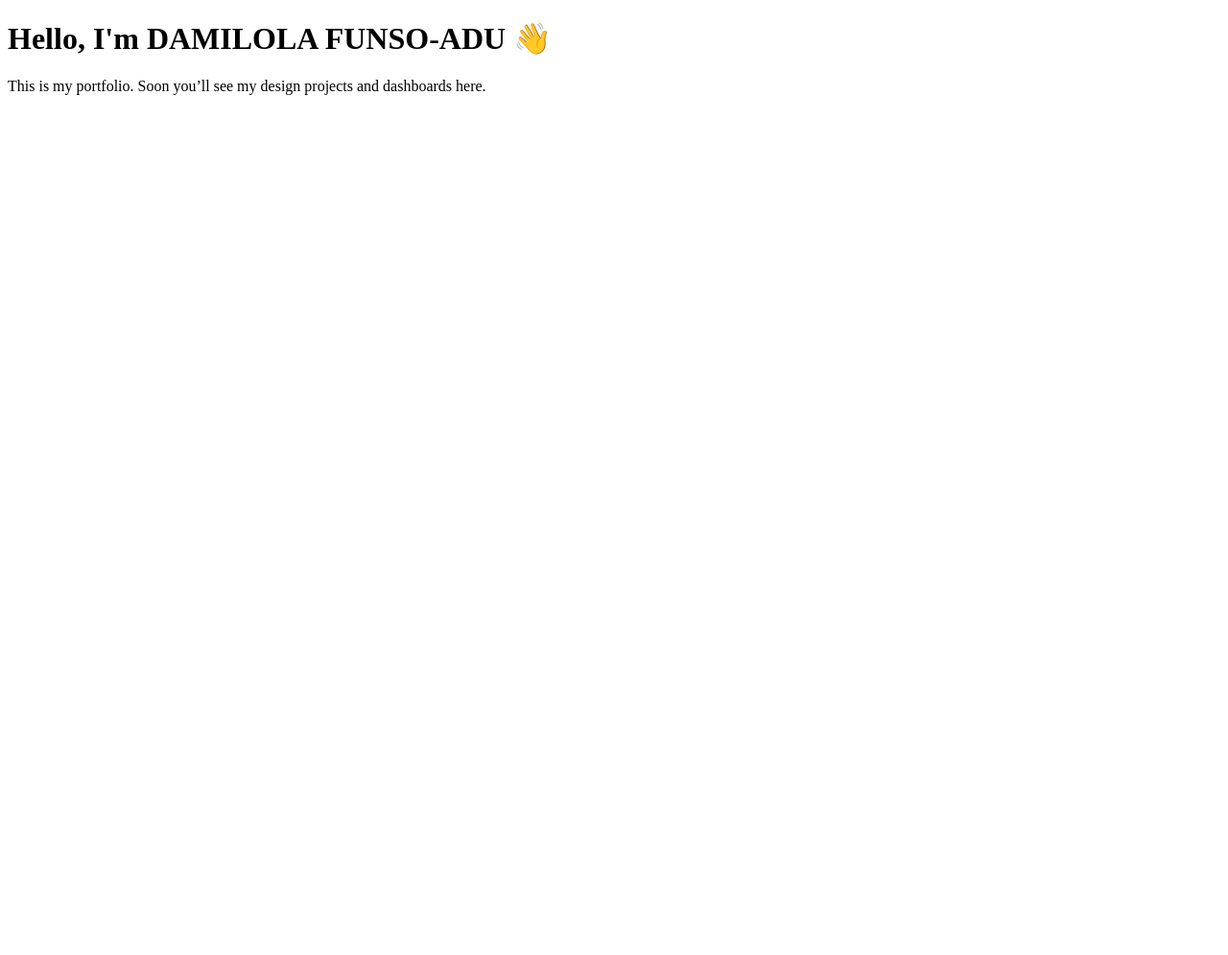
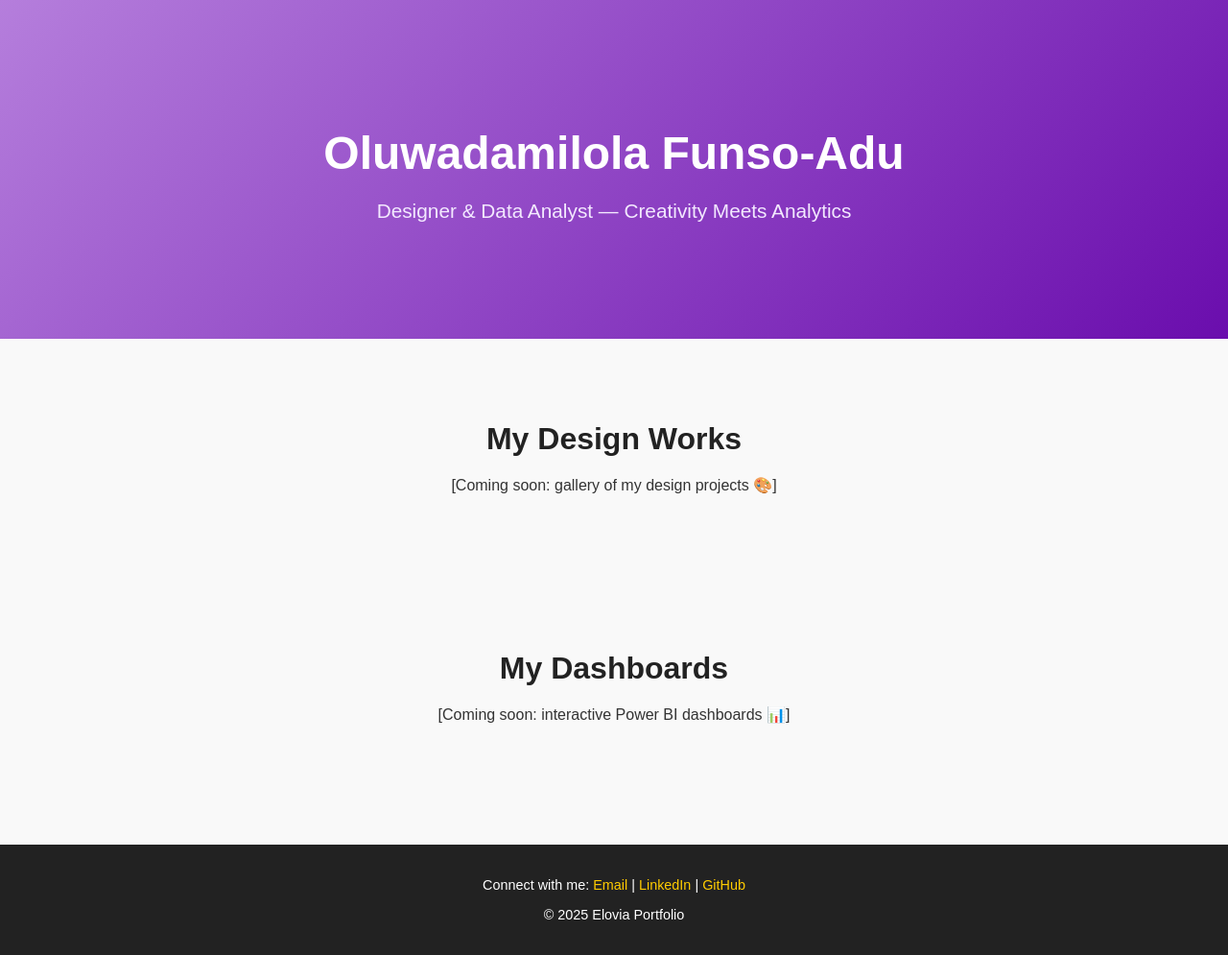
Before and after one commit to iamelovia/portfolio, a plain HTML site: page index.html in a window 1280 px wide. Shown: the whole page at 96% size. Before the commit the page ends 800 px from the top, so only its background shows below. Drawn offline with Linux system fonts and the light colour scheme.

Commit message:
Update index.html

```diff
--- a/index.html
+++ b/index.html
@@ -1,11 +1,84 @@
 <!DOCTYPE html>
-<html>
+<html lang="en">
 <head>
-  <meta charset="utf-8">
-  <title>My Portfolio</title>
+  <meta charset="UTF-8">
+  <meta name="viewport" content="width=device-width, initial-scale=1.0">
+  <title>Elovia Portfolio</title>
+  <style>
+    body {
+      font-family: Arial, sans-serif;
+      margin: 0;
+      padding: 0;
+      text-align: center;
+      background-color: #f9f9f9;
+      color: #333;
+    }
+    header {
+      padding: 100px 20px;
+      background: linear-gradient(135deg, #b57edc, #6a0dad); /* lavender → deep purple */
+      color: white;
+    }
+    header h1 {
+      font-size: 3em;
+      margin-bottom: 10px;
+    }
+    header p {
+      font-size: 1.3em;
+      color: #f3e9ff; /* soft lavender text */
+    }
+    section {
+      padding: 60px 20px;
+    }
+    section h2 {
+      font-size: 2em;
+      margin-bottom: 20px;
+      color: #222;
+    }
+    footer {
+      margin-top: 50px;
+      padding: 20px;
+      background-color: #222;
+      color: white;
+      font-size: 0.9em;
+    }
+    a {
+      color: #ffcc00;
+      text-decoration: none;
+    }
+    a:hover {
+      text-decoration: underline;
+    }
+  </style>
 </head>
 <body>
-  <h1>Hello, I'm DAMILOLA FUNSO-ADU 👋</h1>
-  <p>This is my portfolio. Soon you’ll see my design projects and dashboards here.</p>
+
+  <!-- Intro Section -->
+  <header>
+    <h1>Oluwadamilola Funso-Adu</h1>
+    <p>Designer & Data Analyst — Creativity Meets Analytics</p>
+  </header>
+
+  <!-- Designs Placeholder -->
+  <section id="designs">
+    <h2>My Design Works</h2>
+    <p>[Coming soon: gallery of my design projects 🎨]</p>
+  </section>
+
+  <!-- Dashboards Placeholder -->
+  <section id="dashboards">
+    <h2>My Dashboards</h2>
+    <p>[Coming soon: interactive Power BI dashboards 📊]</p>
+  </section>
+
+  <!-- Footer Section -->
+  <footer>
+    <p>Connect with me:
+      <a href="mailto:youremail@example.com">Email</a> |
+      <a href="https://www.linkedin.com/in/yourlinkedin" target="_blank">LinkedIn</a> |
+      <a href="https://github.com/iamelovia" target="_blank">GitHub</a>
+    </p>
+    <p>&copy; 2025 Elovia Portfolio</p>
+  </footer>
+
 </body>
 </html>
```
